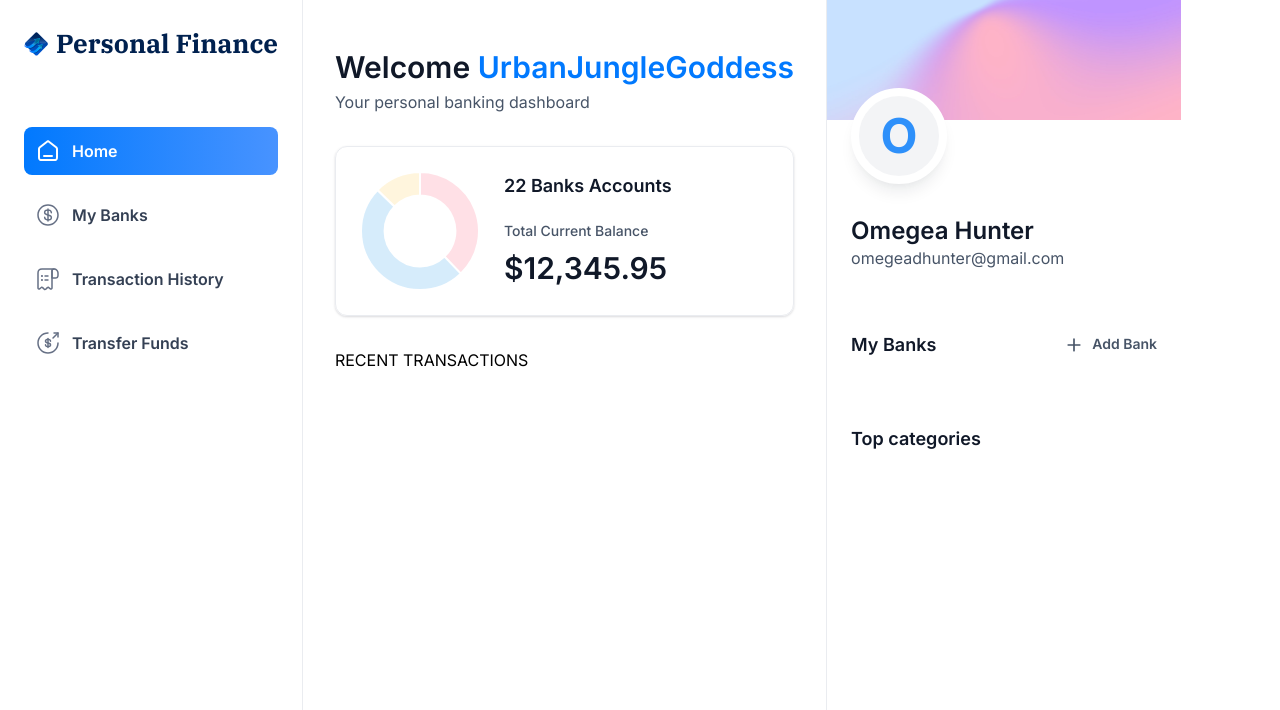
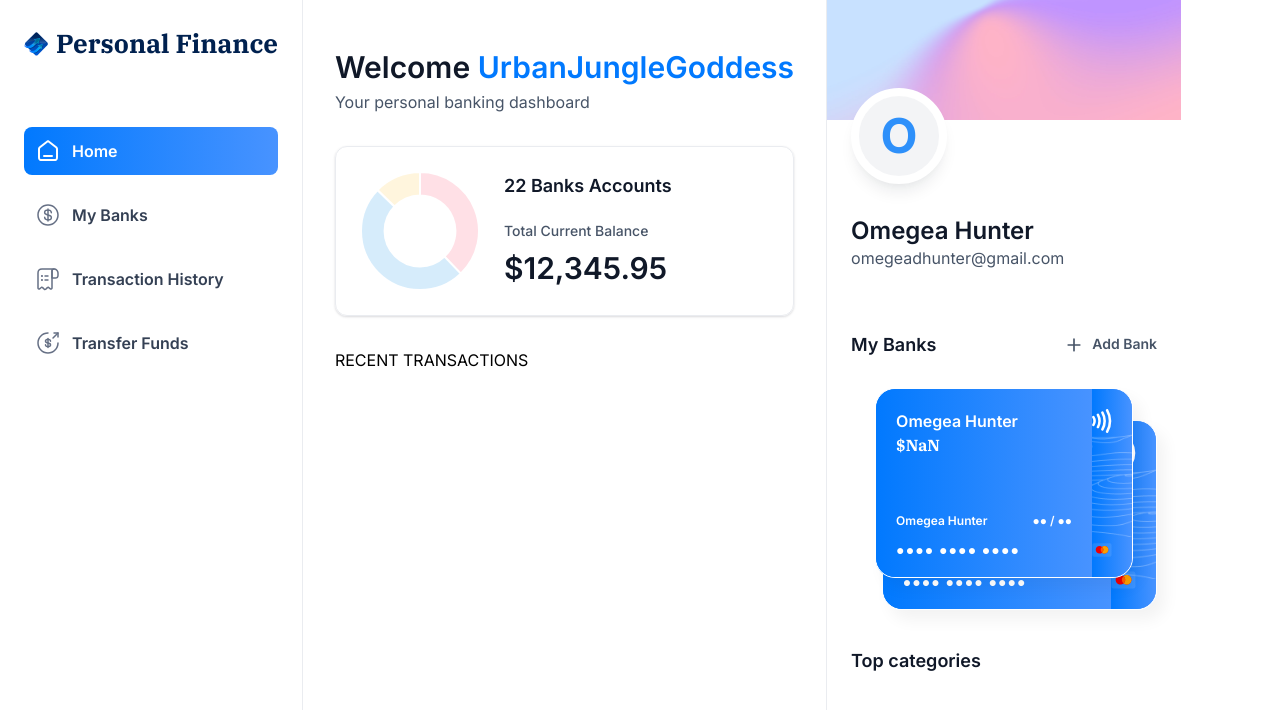
Before and after one commit to urbanjunglegoddess/banking, a Next.js app: page / in a window 1280 px wide. Shown: the top 710 px of the page. Built offline with nearby package versions, Linux system fonts and the light colour scheme.

Commit message:
Refactor RightSideBar and BankCard components: update user prop handling and modify link behavior; adjust balance display logic

```diff
--- a/app/(root)/page.tsx
+++ b/app/(root)/page.tsx
@@ -25,9 +25,10 @@ const Dashboard= () => {
 
   RECENT TRANSACTIONS
 </div>
-<RightSideBar user={loggedIn}
+<RightSideBar
+user={loggedIn}
 transactions={[]}
-banks={[]}
+banks={[{},{}]}
 />
     </section>
   )
--- a/components/BankCard.tsx
+++ b/components/BankCard.tsx
@@ -9,11 +9,11 @@ const BankCard = ({ account, userName, showBalance = true }: CreditCardProps) =>
   console.log(account);
   return (
     <div className="flex flex-col">
-      <Link href={`/transaction-history/?id=${account.appwriteItemId}`} className="bank-card">
+      <Link href={"/"} className="bank-card">
         <div className="bank-card_content">
           <div>
             <h1 className="text-16 font-semibold text-white">
-              {account.name}
+              {account.name || userName}
             </h1>
             <p className="font-ibm-plex-serif font-black text-white">
               {formatAmount(account.currentBalance)}
@@ -60,7 +60,7 @@ const BankCard = ({ account, userName, showBalance = true }: CreditCardProps) =>
         />
       </Link>
 
-      {showBalance && <Copy title={account?.sharaebleId} />}
+      {/* {showBalance && <Copy title={account?.sharaebleId} />} */}
     </div>
   )
 }
```
